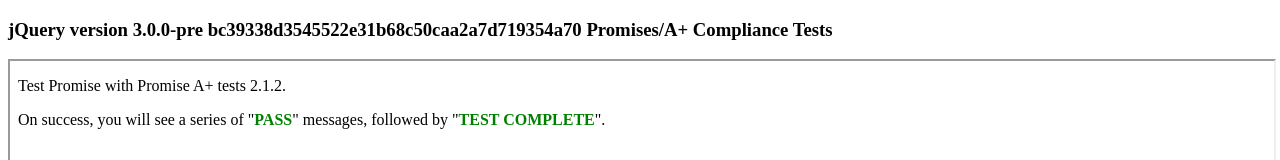
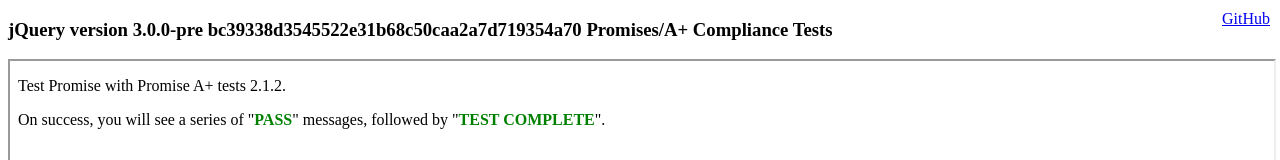
Before and after one commit to guest271314/jquery-3.0.0-promises-tests-in-browser, a plain HTML site: page index.html in a window 1280 px wide. Shown: the top 160 px of the page. Drawn offline with Linux system fonts and the light colour scheme.

Commit message:
Update index.html

```diff
--- a/index.html
+++ b/index.html
@@ -1,6 +1,7 @@
 <!DOCTYPE HTML>
 <html>
 <head>
+    <!-- 2016-04-23 guest271314 -->
 <title></title>
 <script src="resources/jquery-3.0.0-pre.js"></script>
 <script>
@@ -31,8 +32,15 @@
     })
 });
 </script>
+<style>
+    #github {
+        position:absolute;
+        top:10px;
+        right:10px;
+    }
+</style>
 </head>
 <body>
-<h3></h3>
+<h3></h3><a id="github" href="https://github.com/guest271314/jquery-3.0.0-promises-tests-in-browser">GitHub</a>
 </body>
 </html>
```
